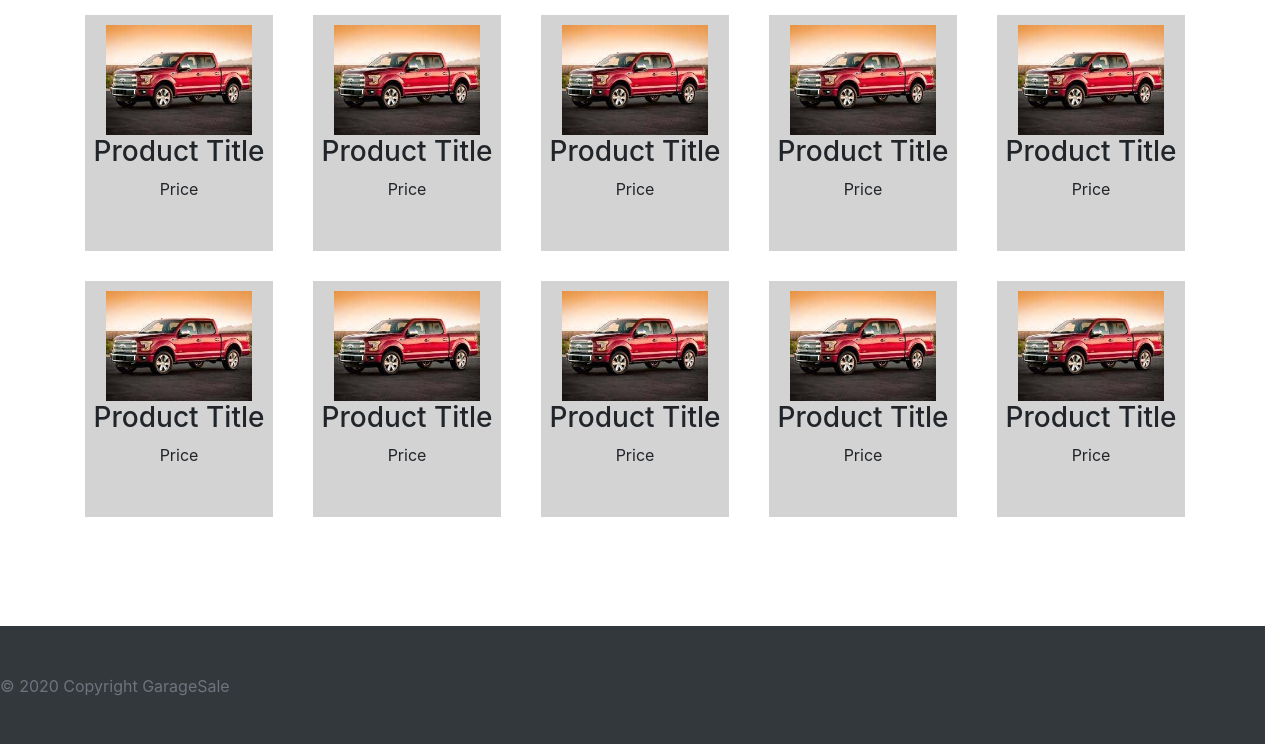
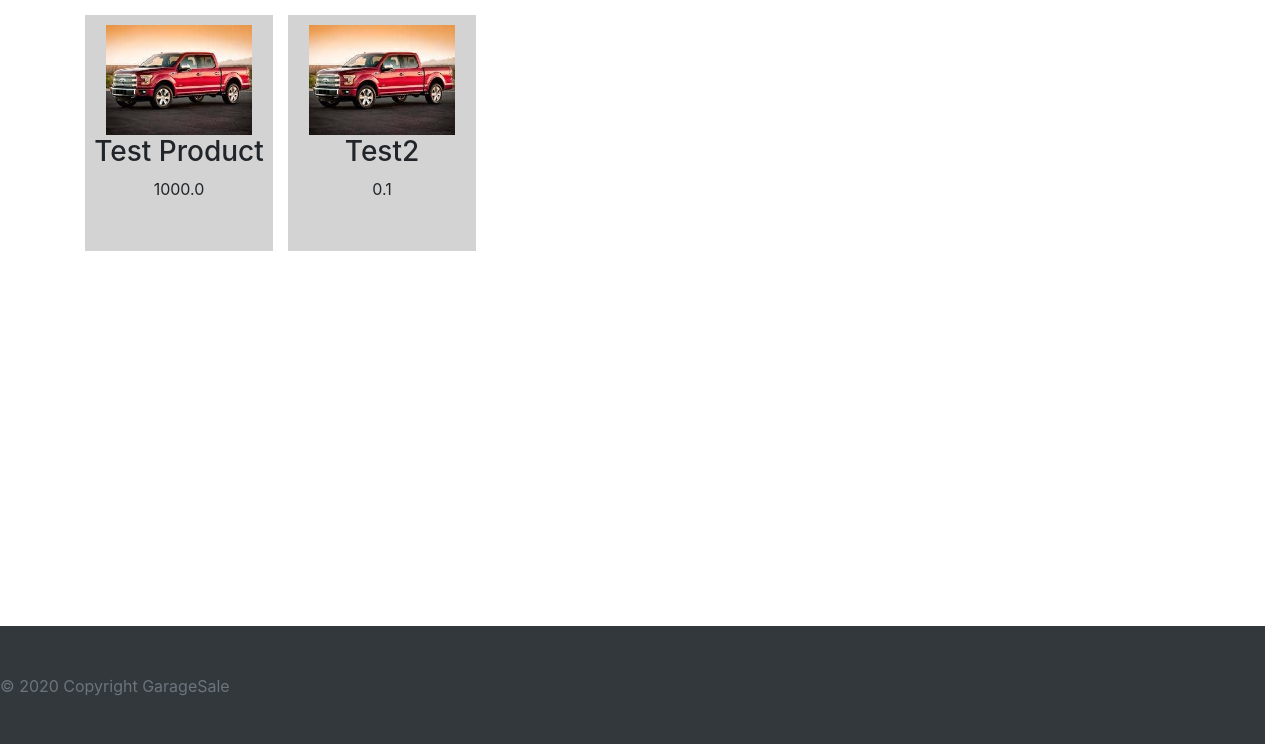
Before and after one commit to ShaunJorstad/Simple-Ecommerce-Site, a Flask app: page /products in a window 1280 px wide. Shown: the part 56-800 px from the top of the page. Run offline with Flask 2, Linux system fonts and the light colour scheme; data comes from the database, SQL or seed files in the repository; parts of the project's set-up code (start-up, migrations or seed data) failed here and were passed over; some libraries are stand-ins or nearby versions.

Commit message:
updated products page to grab from the database

```diff
--- a/garage_sale/static/styles/products.css
+++ b/garage_sale/static/styles/products.css
@@ -4,7 +4,9 @@
     height: 236px;
     margin-top: 15px;
     margin-bottom: 15px;
+    margin-right: 15px;
 
+    float: left;
 }
 
 .prodImg{
--- a/garage_sale/templates/products.j2
+++ b/garage_sale/templates/products.j2
@@ -11,81 +11,13 @@
 <body>
     {{ super() }}
     <div class="closesCart container">
-        <div class="row">
-            <div class="col">
-                <div class="product" id="prodID">
-                    <img class="prodImg" src="/static/images/prodID.jpg" alt="product image">
-                    <h3 class="prodTitle">Product Title</h3>
-                    <p class="price">Price</p>
-                </div>
+        {% for p in products %}
+            <div class="product" id="{{p[0]}}">
+                <img class="prodImg" src="/static/images/prodID.jpg" alt="product image">
+                <h3 class="prodTitle">{{p[1]}}</h3>
+                <p class="price">{{p[2]}}</p>
             </div>
-            <div class="col">
-                <div class="product" id="prodID">
-                    <img class="prodImg" src="/static/images/prodID.jpg" alt="product image">
-                    <h3 class="prodTitle">Product Title</h3>
-                    <p class="price">Price</p>
-                </div>
-            </div>
-            <div class="col">
-                <div class="product" id="prodID">
-                    <img class="prodImg" src="/static/images/prodID.jpg" alt="product image">
-                    <h3 class="prodTitle">Product Title</h3>
-                    <p class="price">Price</p>
-                </div>
-            </div>
-            <div class="col">
-                <div class="product" id="prodID">
-                    <img class="prodImg" src="/static/images/prodID.jpg" alt="product image">
-                    <h3 class="prodTitle">Product Title</h3>
-                    <p class="price">Price</p>
-                </div>
-            </div>
-            <div class="col">
-                <div class="product" id="prodID">
-                    <img class="prodImg" src="/static/images/prodID.jpg" alt="product image">
-                    <h3 class="prodTitle">Product Title</h3>
-                    <p class="price">Price</p>
-                </div>
-            </div>
-        </div>
-        <div class="row">
-            <div class="col">
-                <div class="product" id="prodID">
-                    <img class="prodImg" src="/static/images/prodID.jpg" alt="product image">
-                    <h3 class="prodTitle">Product Title</h3>
-                    <p class="price">Price</p>
-                </div>
-            </div>
-            <div class="col">
-                <div class="product" id="prodID">
-                    <img class="prodImg" src="/static/images/prodID.jpg" alt="product image">
-                    <h3 class="prodTitle">Product Title</h3>
-                    <p class="price">Price</p>
-                </div>
-            </div>
-            <div class="col">
-                <div class="product" id="prodID">
-                    <img class="prodImg" src="/static/images/prodID.jpg" alt="product image">
-                    <h3 class="prodTitle">Product Title</h3>
-                    <p class="price">Price</p>
-                </div>
-            </div>
-            <div class="col">
-                <div class="product" id="prodID">
-                    <img class="prodImg" src="/static/images/prodID.jpg" alt="product image">
-                    <h3 class="prodTitle">Product Title</h3>
-                    <p class="price">Price</p>
-                </div>
-            </div>
-            <div class="col">
-                <div class="product" id="prodID">
-                    <img class="prodImg" src="/static/images/prodID.jpg" alt="product image">
-                    <h3 class="prodTitle">Product Title</h3>
-                    <p class="price">Price</p>
-                </div>
-            </div>
-
-        </div>
+        {% endfor %}
     </div>
 </body>
 {% endblock %}
```
